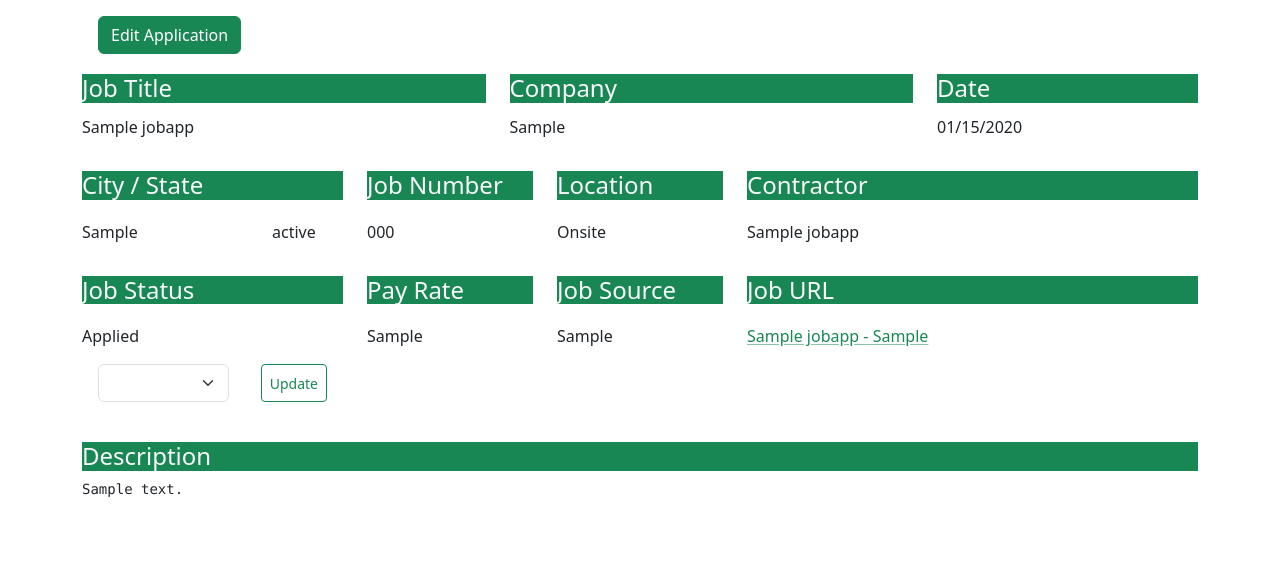
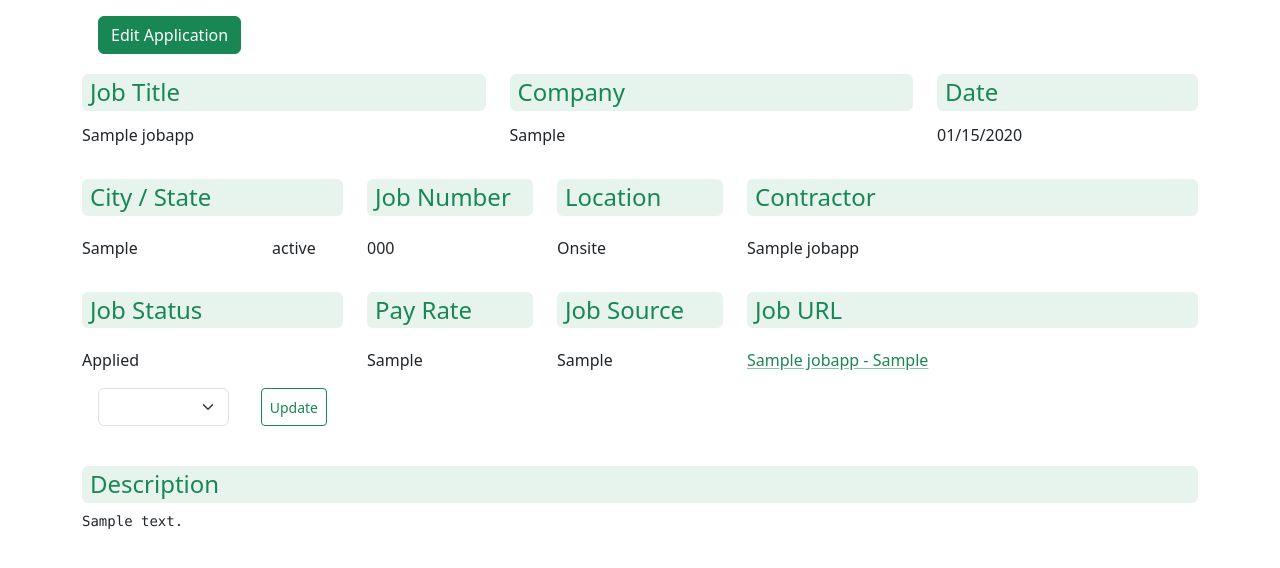
Before and after one commit to garykpdx/jobtracker, a Django app: page /jobapps/1 in a window 1280 px wide. Shown: the part 56-624 px from the top of the page. Run offline with Django 5.2, Linux system fonts and the light colour scheme; a user stored in the database is signed in; tables that the repository leaves empty hold one stand-in row (values such as "Sample post"); parts of the project's set-up code (start-up, migrations or seed data) failed here and were passed over.

Commit message:
lighter green format

```diff
--- a/jobtracker/jobapps/templates/jobapps/jobapp_page.html
+++ b/jobtracker/jobapps/templates/jobapps/jobapp_page.html
@@ -13,13 +13,13 @@ Job Lizard - {{ jobapp.company }}
     </div>
     <div class="row mb-1 text-align-start">
         <div class="col">
-            <p class="h4 bg-success text-light">Job Title</p>
+            <p class="h4 bg-success bg-opacity-10 text-success px-2 py-1 rounded">Job Title</p>
         </div>
         <div class="col">
-            <p class="h4 bg-success text-light">Company</p>
+            <p class="h4 bg-success bg-opacity-10 text-success px-2 py-1 rounded">Company</p>
         </div>
         <div class="col-3">
-            <p class="h4 bg-success text-light">Date</p>
+            <p class="h4 bg-success bg-opacity-10 text-success px-2 py-1 rounded">Date</p>
         </div>
     </div>
     <div class="row mb-4 text-align-start">
@@ -35,16 +35,16 @@ Job Lizard - {{ jobapp.company }}
     </div>
     <div class="row mb-1">
         <div class="col-3 my-2 text-start">
-            <p class="h4 bg-success text-light">City / State</p>
+            <p class="h4 bg-success bg-opacity-10 text-success px-2 py-1 rounded">City / State</p>
         </div>
         <div class="col-2 my-2 text-start">
-            <p class="h4 bg-success text-light">Job Number</p>
+            <p class="h4 bg-success bg-opacity-10 text-success px-2 py-1 rounded">Job Number</p>
         </div>
         <div class="col-2 my-2 text-start">
-            <p class="h4 bg-success text-light">Location</p>
+            <p class="h4 bg-success bg-opacity-10 text-success px-2 py-1 rounded">Location</p>
         </div>
         <div class="col-5 my-2 text-start">
-            <p class="h4 bg-success text-light">Contractor</p>
+            <p class="h4 bg-success bg-opacity-10 text-success px-2 py-1 rounded">Contractor</p>
         </div>
     </div>
     <div class="row mb-4 text-align-start">
@@ -66,16 +66,16 @@ Job Lizard - {{ jobapp.company }}
     </div>
     <div class="row mb-1">
         <div class="col-3 my-2 text-start">
-            <p class="h4 bg-success text-light">Job Status</p>
+            <p class="h4 bg-success bg-opacity-10 text-success px-2 py-1 rounded">Job Status</p>
         </div>
         <div class="col-2 my-2 text-start">
-            <p class="h4 bg-success text-light">Pay Rate</p>
+            <p class="h4 bg-success bg-opacity-10 text-success px-2 py-1 rounded">Pay Rate</p>
         </div>
         <div class="col-2 my-2 text-start">
-            <p class="h4 bg-success text-light">Job Source</p>
+            <p class="h4 bg-success bg-opacity-10 text-success px-2 py-1 rounded">Job Source</p>
         </div>
         <div class="col-5 my-2 text-start">
-            <p class="h4 bg-success text-light">Job URL</p>
+            <p class="h4 bg-success bg-opacity-10 text-success px-2 py-1 rounded">Job URL</p>
         </div>
     </div>
     <div class="row mb-4 text-align-start">
@@ -113,7 +113,7 @@ Job Lizard - {{ jobapp.company }}
     </div>
     <div class="row mb-4">
         <div class="col">
-            <p class="h4 bg-success text-light">Description</p>
+            <p class="h4 bg-success bg-opacity-10 text-success px-2 py-1 rounded">Description</p>
 
             <pre>{{ jobapp.description }}</pre>
         </div>
--- a/jobtracker/templates/home.html
+++ b/jobtracker/templates/home.html
@@ -24,7 +24,7 @@ Job Lizard - Main
             <p><b>Total job applications this week:</b> {{ jobcount_current_week }}</p>
         </div>
 
-        <div class="col-4 offset-1 text-center" style="display:none">
+        <div class="col-4 offset-1 text-center" style="display:none;">
             <p class="h4 bg-success bg-opacity-10 text-success px-2 py-1 rounded">Applications By City</p>
             <canvas id="statusPieChart" width="300" height="300"></canvas>
         </div>
```
